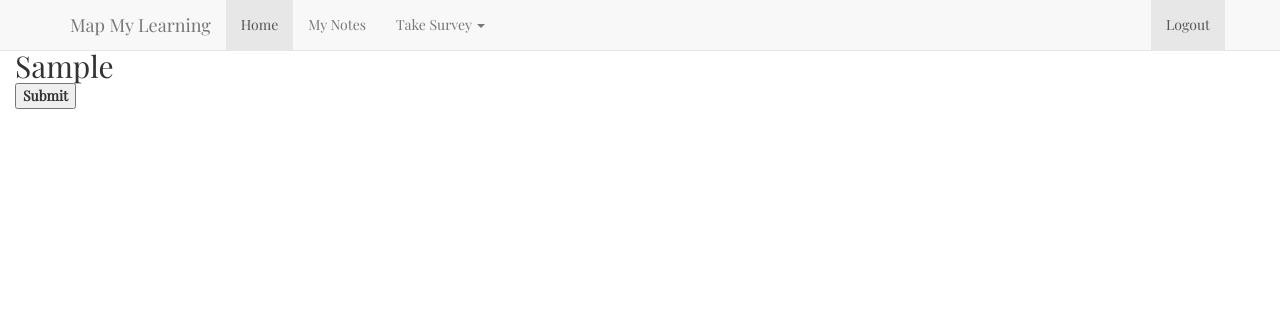
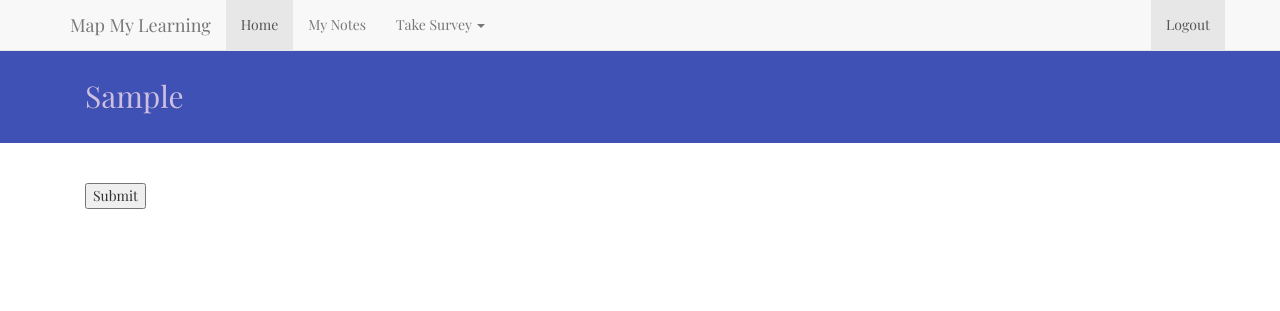
Before and after one commit to MariaAngela24/HB-Final-Project, a Flask app: page /end-of-class-survey/1 in a window 1280 px wide. Shown: the top 311 px of the page. Run offline with Flask 2, Linux system fonts and the light colour scheme; the visitor is signed in with stand-in values (Sample User, id 1); tables that the repository leaves empty hold one stand-in row (values such as "Sample post"); some libraries are stand-ins or nearby versions.

Commit message:
More styling

```diff
--- a/style.css
+++ b/style.css
@@ -1,8 +1,3 @@
 #myChart{
     width: 800px;
 }
-
-ul
-{
-    list-style-type: none;
-}
--- a/templates/base.html
+++ b/templates/base.html
@@ -60,7 +60,7 @@
                 {% endif %} -->
                 <li class="active"><a href="/">Logout <span class="sr-only">(current)</span></a></li>
               </ul>
-            </div><!--/.nav-collapse -->
+            </div>
           </div>
         </nav>
 
--- a/templates/end-of-class-survey.html
+++ b/templates/end-of-class-survey.html
@@ -1,18 +1,27 @@
 <!-- TO DO: Remove skewers from file name -->
 {% extends 'base.html' %}
 {% block content %}
+
 <title> {{ measure_object.flag }} </title>
+  <div id="content" class="bs-docs-header" tabindex="-1">
+    <div class="container">
+      <div class="col-xs-9">
+        <h2> {{ measure_object.flag }} </h3>
+      </div>
+    </div>
+  </div>
+
+
+<!-- <title> {{ measure_object.flag }} </title> -->
 <!-- <script src="/static/js/surveys.js"></script> -->
-
+<div class="container">
     <div class="col-lg-6">
-    <h2> {{ measure_object.flag }} </h2>
+        <!-- <h2> {{ measure_object.flag }} </h2> -->
 
         <form id="survey" action="/end-of-class-survey/" method="POST">
             <!-- TO DO: Check the open/close relationship for all these tags -->
 
             <div class="form-group">
-            <label>
-
                 {% for question in q_list %}
                     {% if question.question_type == "Likert scale" %}
                         <ul>
@@ -51,5 +60,6 @@
 
         </form>
     </div>
+</div>
 
 {% endblock %}
```
Lines whose indentation alone changed are shown as unchanged.
